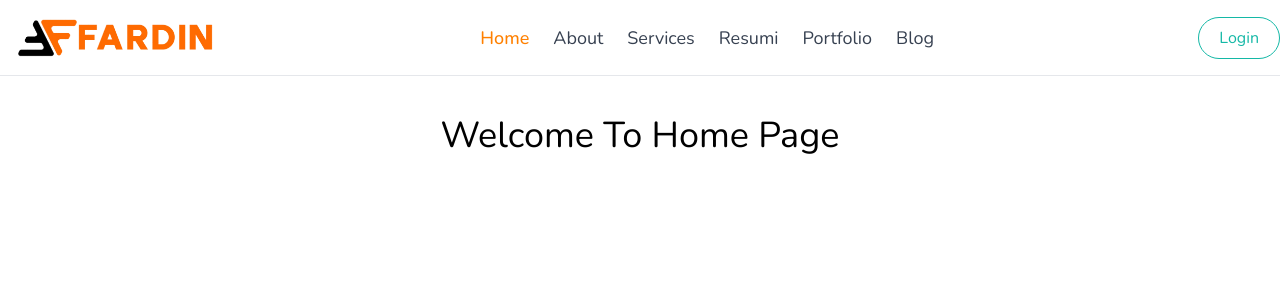
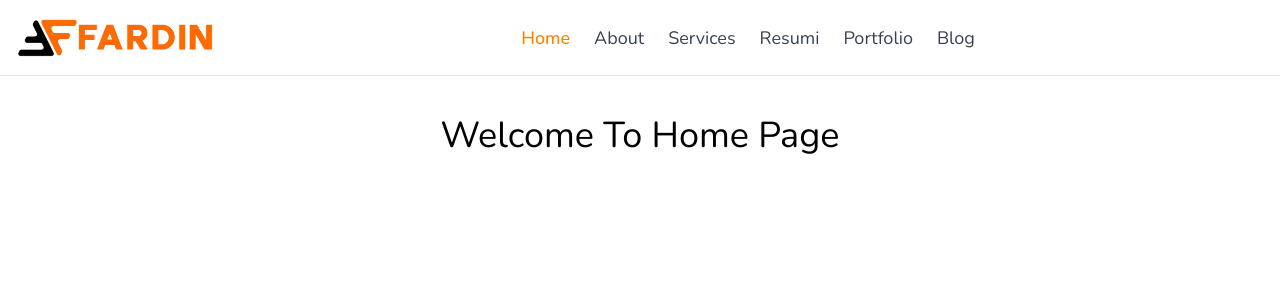
Before and after one commit to devfardin/Next-Level-Portfolio-Client, a Next.js app in the folder Client/: page / in a window 1280 px wide. Shown: the top 300 px of the page. Built offline with nearby package versions, Linux system fonts and the light colour scheme.

Commit message:
make button components

```diff
--- /dev/null
+++ b/Client/src/components/shared/HoverLink.tsx
@@ -0,0 +1,17 @@
+import Link from 'next/link'
+import React from 'react'
+
+const HoverLink = ({ label, link }: { label: string, link: string }) => {
+    return (
+        <Link
+            href={link}
+            className="relative inline-flex items-center justify-start overflow-hidden font-medium transition-all bg-primery rounded-md hover:bg-primery group
+          py-3 px-6 text-xl">
+            <span className="w-56 h-48 rounded-md bg-black absolute bottom-0 left-0 translate-x-full ease-out duration-500 transition-all translate-y-full mb-9 ml-9 group-hover:ml-0 group-hover:mb-32 group-hover:translate-x-0">
+            </span>
+            <span className="relative w-full text-left text-white transition-colors duration-300 ease-in-out group-hover:text-white">{label}</span>
+        </Link>
+    )
+}
+
+export default HoverLink
--- a/Client/src/components/shared/Navbar.tsx
+++ b/Client/src/components/shared/Navbar.tsx
@@ -42,32 +42,26 @@
           href="/"
           className="ml-4 text-xl font-semibold text-gray-800 hover:text-gray-600"
         >
-          <Image src={logo} width={200} height={150} alt="Fardin's Logo"/>
+          <Image src={logo} width={200} height={150} alt="Fardin's Logo" />
         </Link>
       </div>
 
       <div className="hidden lg:flex">
         <ul className="flex space-x-6 text-gray-800">
           {
-            menuItems?.map((item, index)=> <li key={index} className="hover:text-gray-600">
-            <Link
-            className={`${
-              pathname === item.link
+            menuItems?.map((item, index) => <li key={index} className="hover:text-gray-600">
+              <Link className={`${pathname === item.link
                 ? "text-primery font-medium text-lg"
                 : "text-gray-700 hover:text-primery text-lg"
-            }`}
-            href={`${item.link}`}> {item.label} </Link>
-          </li> )
+                }`}
+                href={`${item.link}`}> {item.label} </Link>
+            </li>)
           }
         </ul>
       </div>
 
       <div className="flex items-center">
-        <Link
-          href="/login"
-          className="border border-teal-500 text-teal-500 px-5 py-2 rounded-full hover:bg-teal-500 hover:text-black transition duration-200">
-          Login
-        </Link>
+
       </div>
     </div>
   );
```
